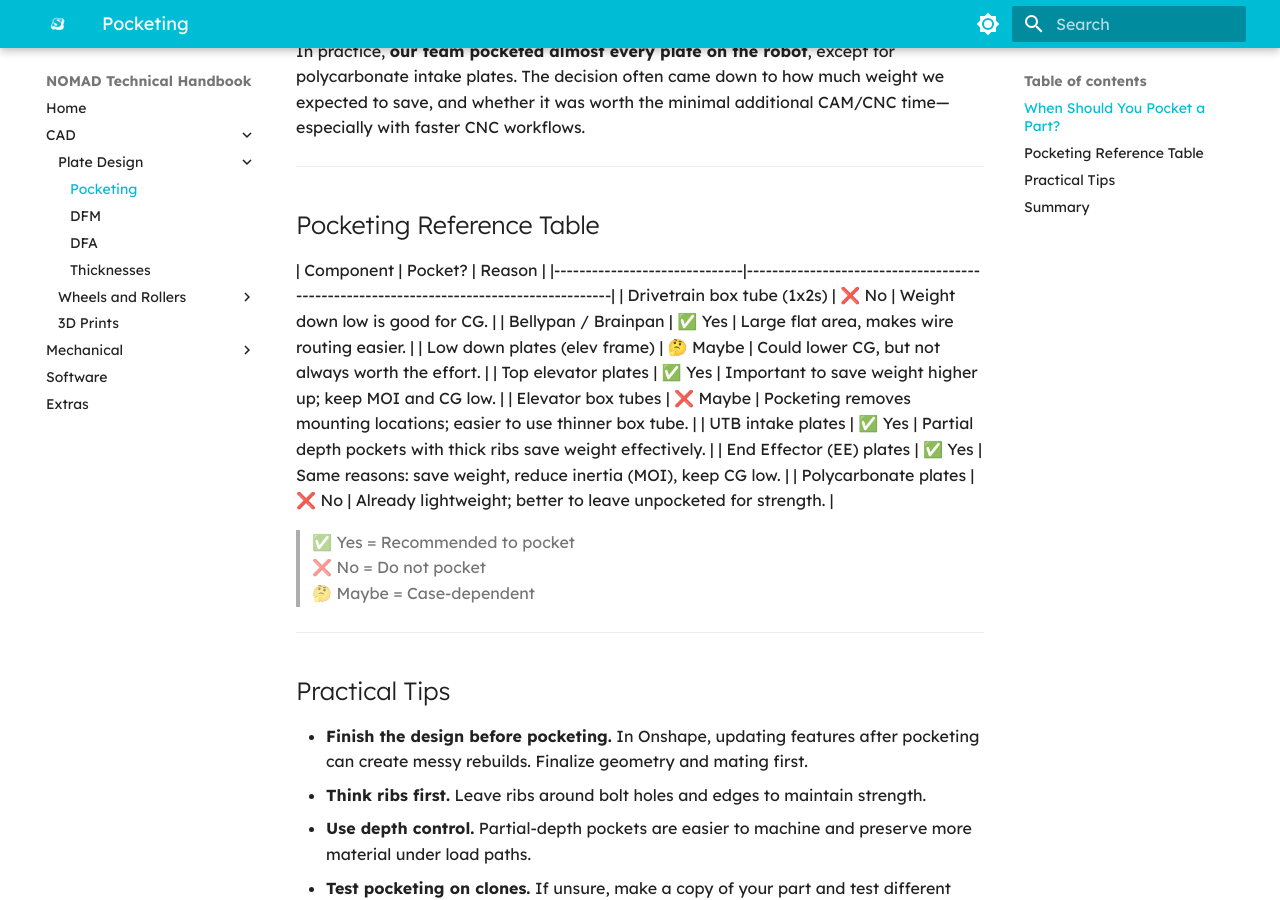
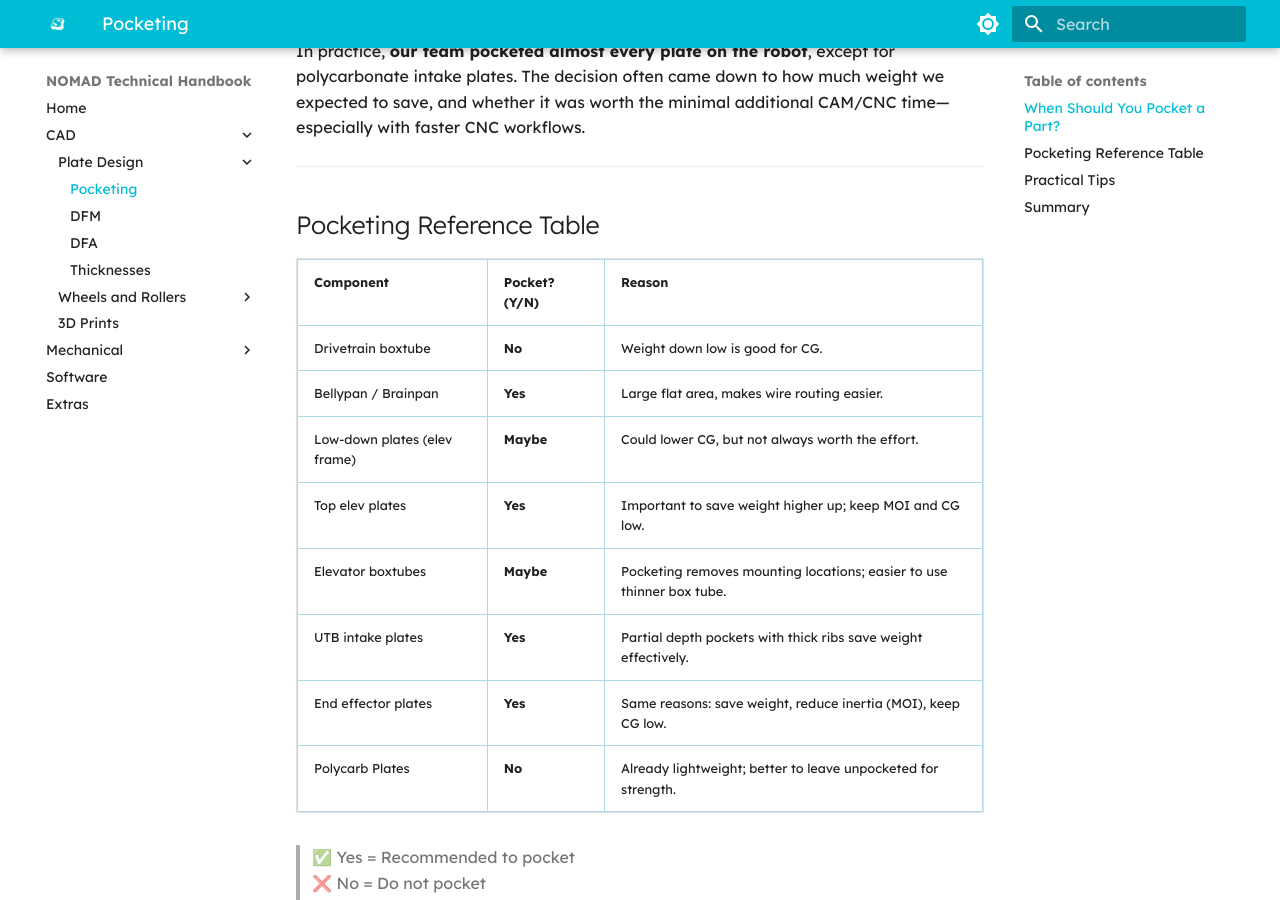
Before and after one commit to solstirling/NOMAD_handbook_2025, an MkDocs documentation site: the page built from docs/pocketing.md, in a window 1280 px wide and 900 px high, scrolled down 722 px. Built offline with MkDocs 1.6.1 and Material for MkDocs 9.7.7, drawn with Linux system fonts in a browser that asks for light colours.

Commit message:
fix pocketing table

```diff
--- a/docs/pocketing.md
+++ b/docs/pocketing.md
@@ -22,16 +22,16 @@ In practice, **our team pocketed almost every plate on the robot**, except for p
 
 ## Pocketing Reference Table
 
-| Component                     | Pocket?       | Reason                                                                 |
-|------------------------------|---------------------------------------------------------------------------------------|
-| Drivetrain box tube (1x2s)   | ❌ No          | Weight down low is good for CG.                                       |
-| Bellypan / Brainpan          | ✅ Yes         | Large flat area, makes wire routing easier.                           |
-| Low down plates (elev frame) | 🤔 Maybe       | Could lower CG, but not always worth the effort.                      |
-| Top elevator plates          | ✅ Yes         | Important to save weight higher up; keep MOI and CG low.              |
-| Elevator box tubes           | ❌ Maybe       | Pocketing removes mounting locations; easier to use thinner box tube. |
-| UTB intake plates            | ✅ Yes         | Partial depth pockets with thick ribs save weight effectively.        |
-| End Effector (EE) plates     | ✅ Yes         | Same reasons: save weight, reduce inertia (MOI), keep CG low.         |
-| Polycarbonate plates         | ❌ No          | Already lightweight; better to leave unpocketed for strength.         |
+| Component                     | Pocket? (Y/N) | Reason                                                                |
+|-------------------------------|---------------|-----------------------------------------------------------------------|
+| Drivetrain boxtube            | **No**        | Weight down low is good for CG.                                       |
+| Bellypan / Brainpan           | **Yes**       | Large flat area, makes wire routing easier.                           |
+| Low-down plates (elev frame)  | **Maybe**     | Could lower CG, but not always worth the effort.                      |
+| Top elev plates               | **Yes**       | Important to save weight higher up; keep MOI and CG low.              |
+| Elevator boxtubes             | **Maybe**     | Pocketing removes mounting locations; easier to use thinner box tube. |
+| UTB intake plates             | **Yes**       | Partial depth pockets with thick ribs save weight effectively.        |
+| End effector plates           | **Yes**       | Same reasons: save weight, reduce inertia (MOI), keep CG low.         |
+| Polycarb Plates               | **No**        | Already lightweight; better to leave unpocketed for strength.         |
 
 > ✅ Yes = Recommended to pocket
 > ❌ No = Do not pocket
```
